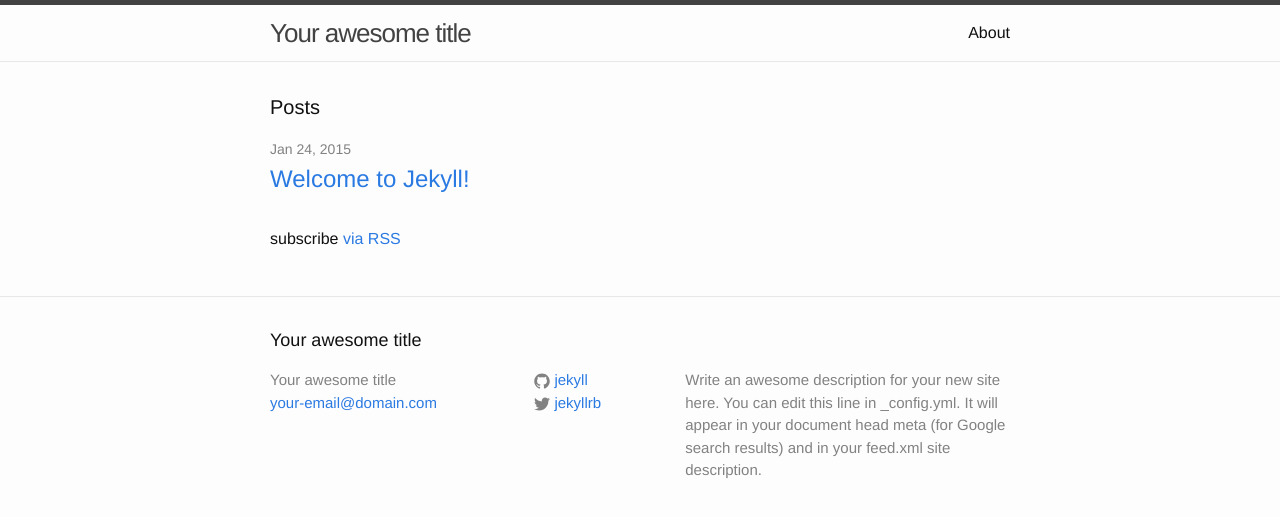
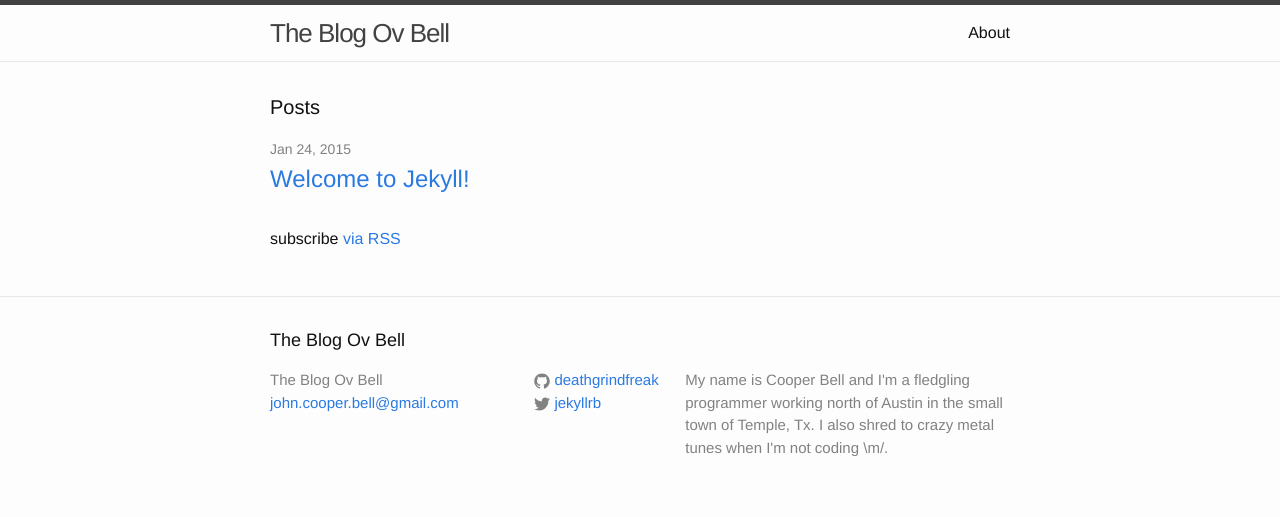
Before and after one commit to deathgrindfreak/deathgrindfreak.github.io, a Jekyll site: the page built from index.html, in a window 1280 px wide. Shown: the top 517 px of the page. Built offline with Jekyll 4.4.1, drawn with Linux system fonts in a browser that asks for light colours.

Commit message:
"modified _config.yaml"

```diff
--- a/_config.yml
+++ b/_config.yml
@@ -1,14 +1,14 @@
 # Site settings
-title: Your awesome title
-email: your-email@domain.com
+title: The Blog Ov Bell
+email: john.cooper.bell@gmail.com
 description: > # this means to ignore newlines until "baseurl:"
-  Write an awesome description for your new site here. You can edit this
-  line in _config.yml. It will appear in your document head meta (for
-  Google search results) and in your feed.xml site description.
+  My name is Cooper Bell and I'm a fledgling programmer working
+  north of Austin in the small town of Temple, Tx.  I also shred
+  to crazy metal tunes when I'm not coding \m/.
 baseurl: "" # the subpath of your site, e.g. /blog/
 url: "http://yourdomain.com" # the base hostname & protocol for your site
 twitter_username: jekyllrb
-github_username:  jekyll
+github_username:  deathgrindfreak
 
 # Build settings
 markdown: kramdown
```
